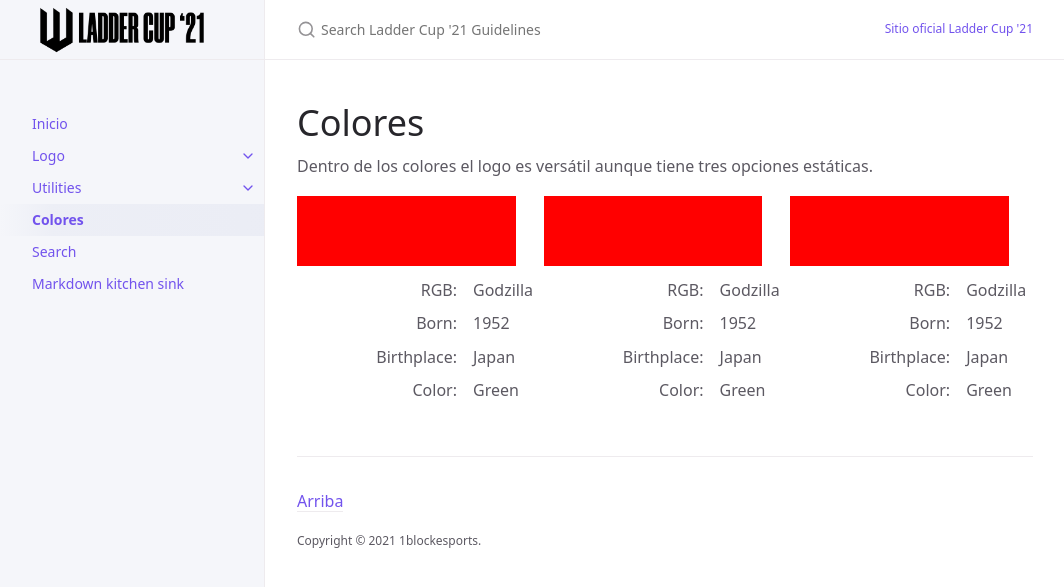
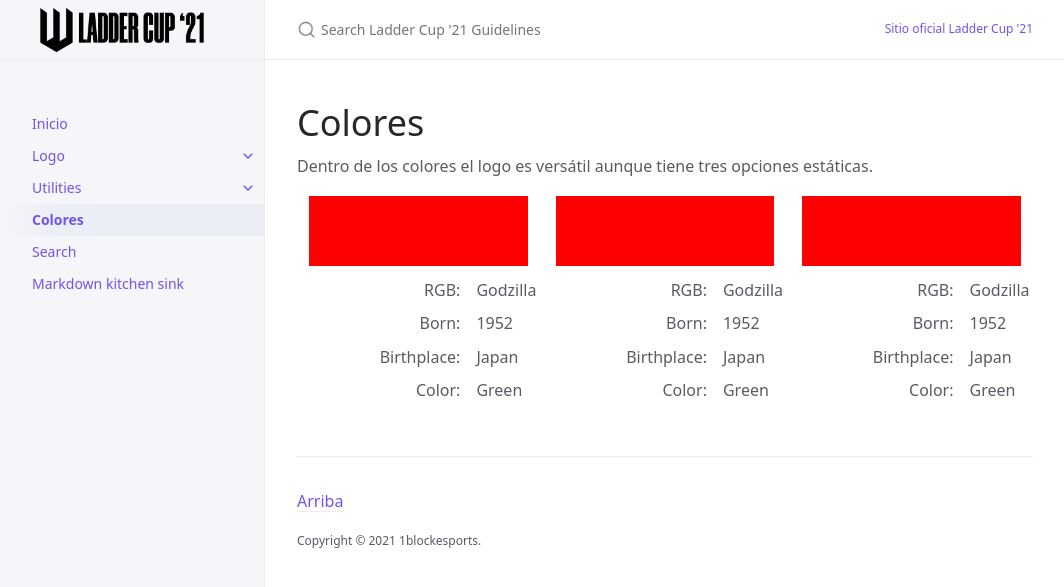
Before and after one commit to 1blockesports/laddercup-guidelines, a Jekyll site: the page built from docs/customization.md, in a window 1280 px wide. Shown: the top 587 px of the page, without its empty margins (107-1171 px from the left). Built offline with Jekyll 4.4.1, drawn with Linux system fonts in a browser that asks for light colours.

Commit message:
Update customization.md

```diff
--- a/docs/customization.md
+++ b/docs/customization.md
@@ -10,7 +10,7 @@ Dentro de los colores el logo es versátil aunque tiene tres opciones estáticas
 
 
 <div style="display:flex;flex-direction:row;flex-wrap:wrap;justify-content:space-between;align-items:center">
-<div style="width:33%">
+<div style="width:33%;display:flex;flex-direction:column;align-items:center;justify-content:center">
 <div style="width:90%;height:70px;background-color:red"></div>
 <dl>
   <dt>RGB</dt>
@@ -23,7 +23,7 @@ Dentro de los colores el logo es versátil aunque tiene tres opciones estáticas
   <dd>Green</dd>
 </dl>
 </div>
-<div style="width:33%">
+<div style="width:33%;display:flex;flex-direction:column;align-items:center;justify-content:center">
 <div style="width:90%;height:70px;background-color:red"></div>
 <dl>
   <dt>RGB</dt>
@@ -36,7 +36,7 @@ Dentro de los colores el logo es versátil aunque tiene tres opciones estáticas
   <dd>Green</dd>
 </dl>
 </div>
-<div style="width:33%">
+<div style="width:33%;display:flex;flex-direction:column;align-items:center;justify-content:center">
 <div style="width:90%;height:70px;background-color:red"></div>
 <dl>
   <dt>RGB</dt>
```
